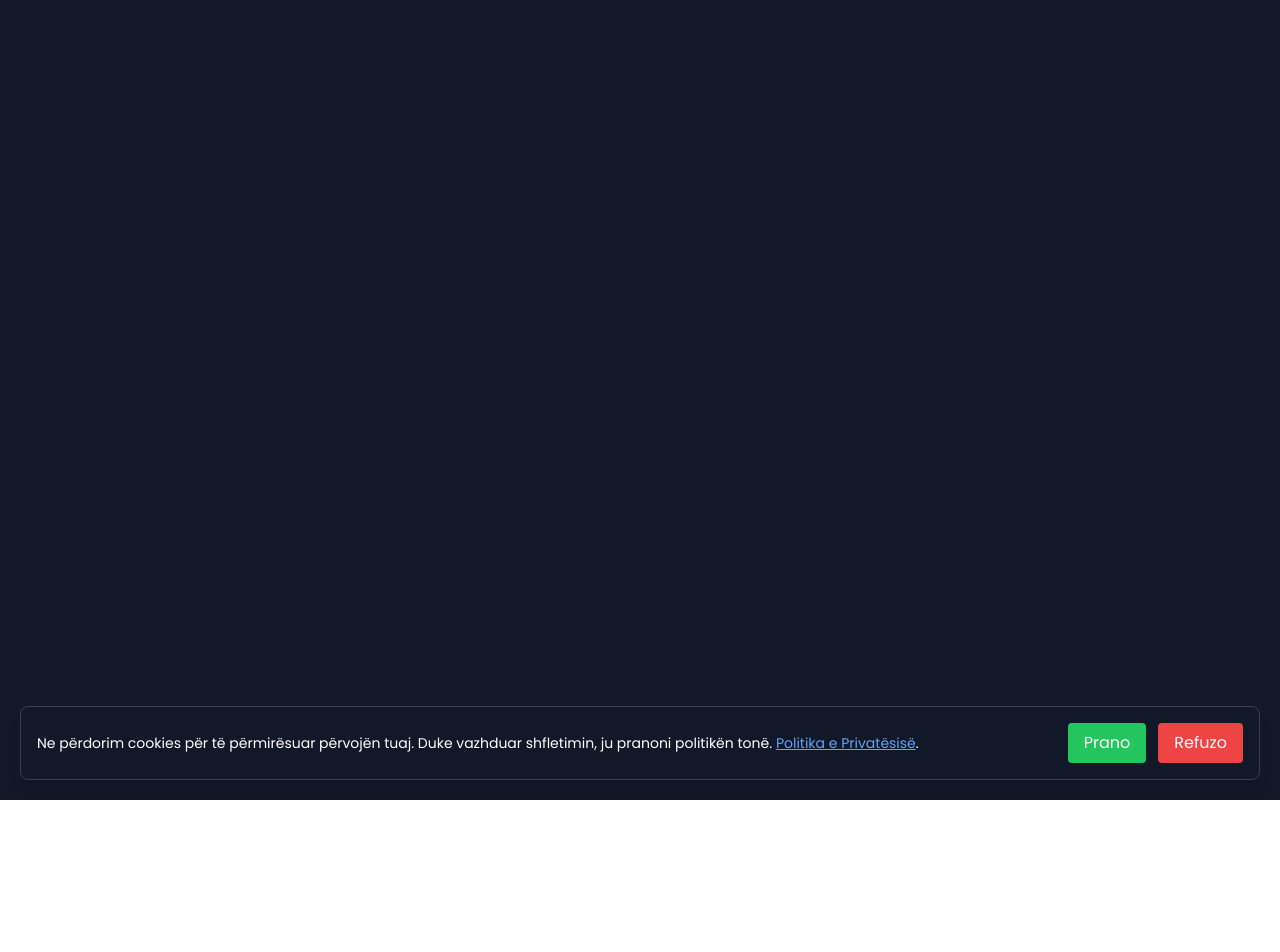
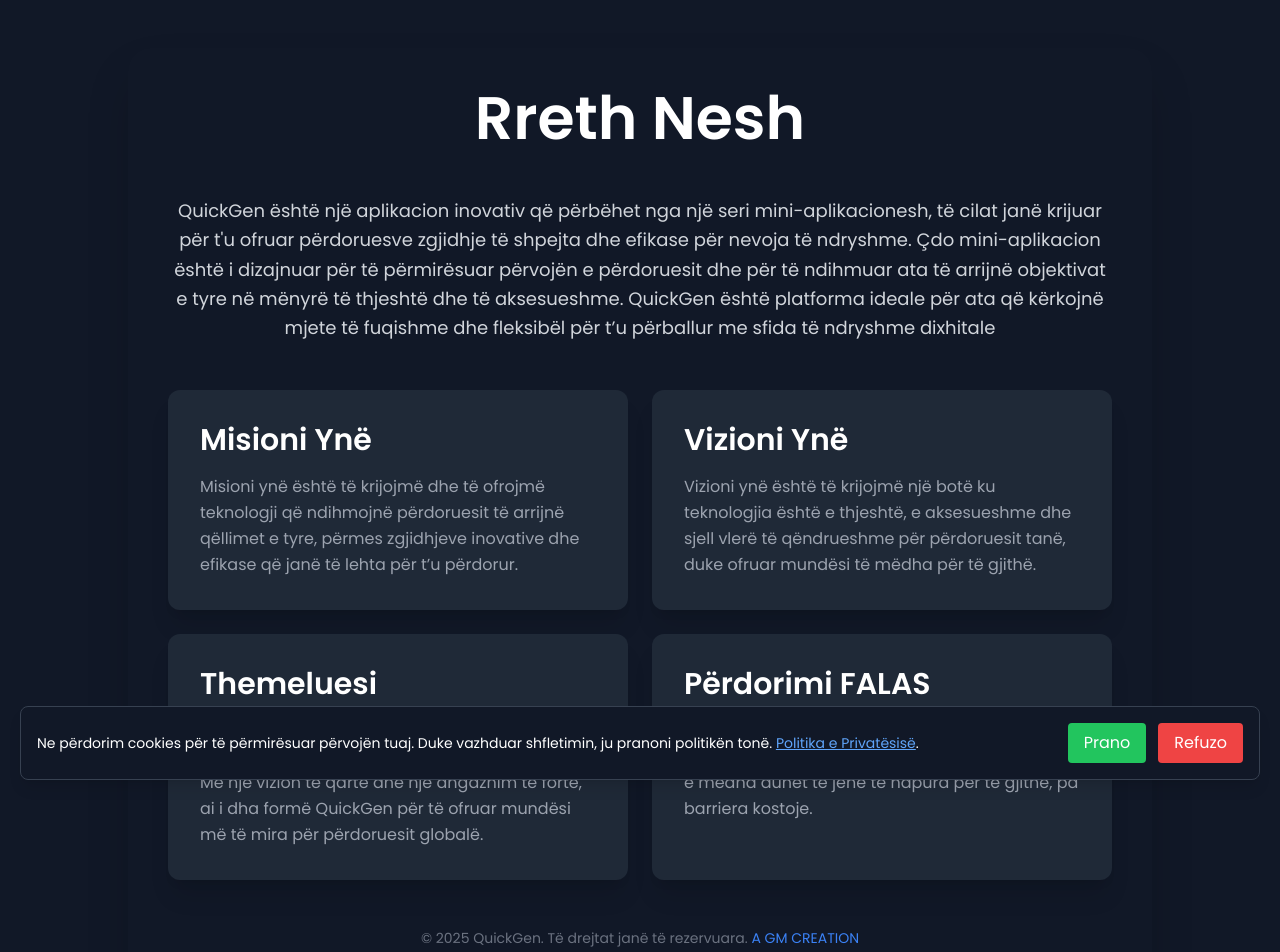
Before and after one commit to genttmaloku/QuickGen, a React (Create React App) app: page /rreth-nesh in a window 1280 px wide. Shown: the top 952 px of the page. Before the commit the page ends 800 px from the top, so only its background shows below. Built offline with nearby package versions, Linux system fonts and the light colour scheme.

Commit message:
Added About-Us Component

```diff
--- a/src/App.js
+++ b/src/App.js
@@ -12,6 +12,7 @@
 import LetterCounter from "./components/LetterCounter";
 import CookieConsent from "./components/CookieConsent"; // Importo komponentin
 import PrivacyPolicy from "./components/PrivacyPolicy";
+import AboutUs from "./components/AboutUs";
 
 const routes = [
   { path: "/", element: <AppSelector /> },
@@ -20,7 +21,8 @@
   { path: "/colorgenerator", element: <ColorGenerator /> },
   { path: "/loremipsumgenerator", element: <GenerateLoremIpsum /> },
   { path: "/urlshortener", element: <UrlShortener /> },
-  { path: "/politika-e-privatesise", element: <PrivacyPolicy/>}
+  { path: "/politika-e-privatesise", element: <PrivacyPolicy/>},
+  { path: "/rreth-nesh", element: <AboutUs/> }
   // { path: "/barcode", element: <BarcodeGenerator /> },
   // { path: "/lettercounter", element: <LetterCounter /> },
 ];
--- /dev/null
+++ b/src/components/AboutUs.js
@@ -0,0 +1,61 @@
+import React from 'react';
+
+const AboutUs = () => {
+  return (
+    <div className="bg-gray-900 min-h-screen flex flex-col justify-center items-center py-12 px-6 sm:px-12">
+      <div className="max-w-5xl mx-auto p-10 bg-transparent rounded-3xl shadow-2xl space-y-12">
+
+        {/* QuickGen Overview */}
+        <h1 className="text-6xl font-bold text-white text-center mb-6 transform transition duration-300 hover:text-indigo-400">
+          Rreth Nesh
+        </h1>
+        <p className="text-lg text-gray-300 text-center mb-8 leading-relaxed">
+        QuickGen është një aplikacion inovativ që përbëhet nga një seri mini-aplikacionesh, të cilat janë krijuar për t'u ofruar përdoruesve zgjidhje të shpejta dhe efikase për nevoja të ndryshme. Çdo mini-aplikacion është i dizajnuar për të përmirësuar përvojën e përdoruesit dhe për të ndihmuar ata të arrijnë objektivat e tyre në mënyrë të thjeshtë dhe të aksesueshme. QuickGen është platforma ideale për ata që kërkojnë mjete të fuqishme dhe fleksibël për t’u përballur me sfida të ndryshme dixhitale
+        </p>
+
+        {/* Sections */}
+        <div className="grid grid-cols-1 sm:grid-cols-2 lg:grid-cols-2 gap-6">
+
+          {/* Mission Section */}
+          <div className="bg-gray-800 p-8 rounded-xl shadow-xl transition-all duration-500 transform hover:scale-105 hover:shadow-2xl hover:bg-indigo-800">
+            <h2 className="text-3xl font-semibold text-white mb-4">Misioni Ynë</h2>
+            <p className="text-gray-400 leading-relaxed">
+              Misioni ynë është të krijojmë dhe të ofrojmë teknologji që ndihmojnë përdoruesit të arrijnë qëllimet e tyre, përmes zgjidhjeve inovative dhe efikase që janë të lehta për t’u përdorur.
+            </p>
+          </div>
+
+          {/* Vision Section */}
+          <div className="bg-gray-800 p-8 rounded-xl shadow-xl transition-all duration-500 transform hover:scale-105 hover:shadow-2xl hover:bg-purple-800">
+            <h2 className="text-3xl font-semibold text-white mb-4">Vizioni Ynë</h2>
+            <p className="text-gray-400 leading-relaxed">
+              Vizioni ynë është të krijojmë një botë ku teknologjia është e thjeshtë, e aksesueshme dhe sjell vlerë të qëndrueshme për përdoruesit tanë, duke ofruar mundësi të mëdha për të gjithë.
+            </p>
+          </div>
+
+          {/* Founder Section */}
+          <div className="bg-gray-800 p-8 rounded-xl shadow-xl transition-all duration-500 transform hover:scale-105 hover:shadow-2xl hover:bg-blue-800">
+            <h2 className="text-3xl font-semibold text-white mb-4">Themeluesi</h2>
+            <p className="text-gray-400 leading-relaxed">
+              QuickGen u krijua nga Gent Maloku, një pasionant i zhvillimit dhe inovacionit teknologjik. Me një vizion të qartë dhe një angazhim të fortë, ai i dha formë QuickGen për të ofruar mundësi më të mira për përdoruesit globalë.
+            </p>
+          </div>
+
+          {/* Free Usage Section */}
+          <div className="bg-gray-800 p-8 rounded-xl shadow-xl transition-all duration-500 transform hover:scale-105 hover:shadow-2xl hover:bg-green-800">
+            <h2 className="text-3xl font-semibold text-white mb-4">Përdorimi FALAS</h2>
+            <p className="text-gray-400 leading-relaxed">
+              Të gjitha shërbimet dhe produktet tona janë të disponueshme FALAS! Ne besojmë se mundësitë e mëdha duhet të jenë të hapura për të gjithë, pa barriera kostoje.
+            </p>
+          </div>
+        </div>
+
+        {/* Footer */}
+        <footer className="mt-12 text-center text-sm text-gray-500">
+          <p>&copy; 2025 QuickGen. Të drejtat janë të rezervuara. <span className="text-blue-500">A GM CREATION</span></p>
+        </footer>
+      </div>
+    </div>
+  );
+};
+
+export default AboutUs;
```
